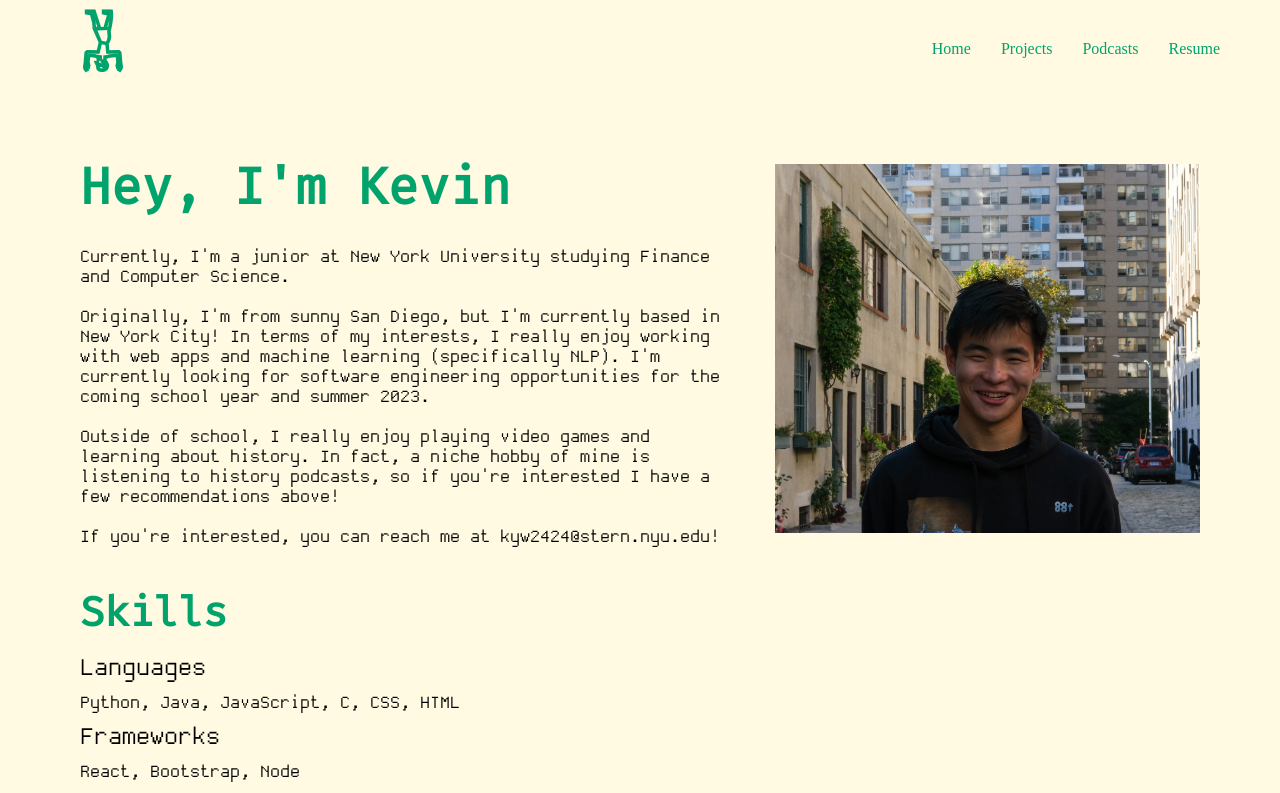
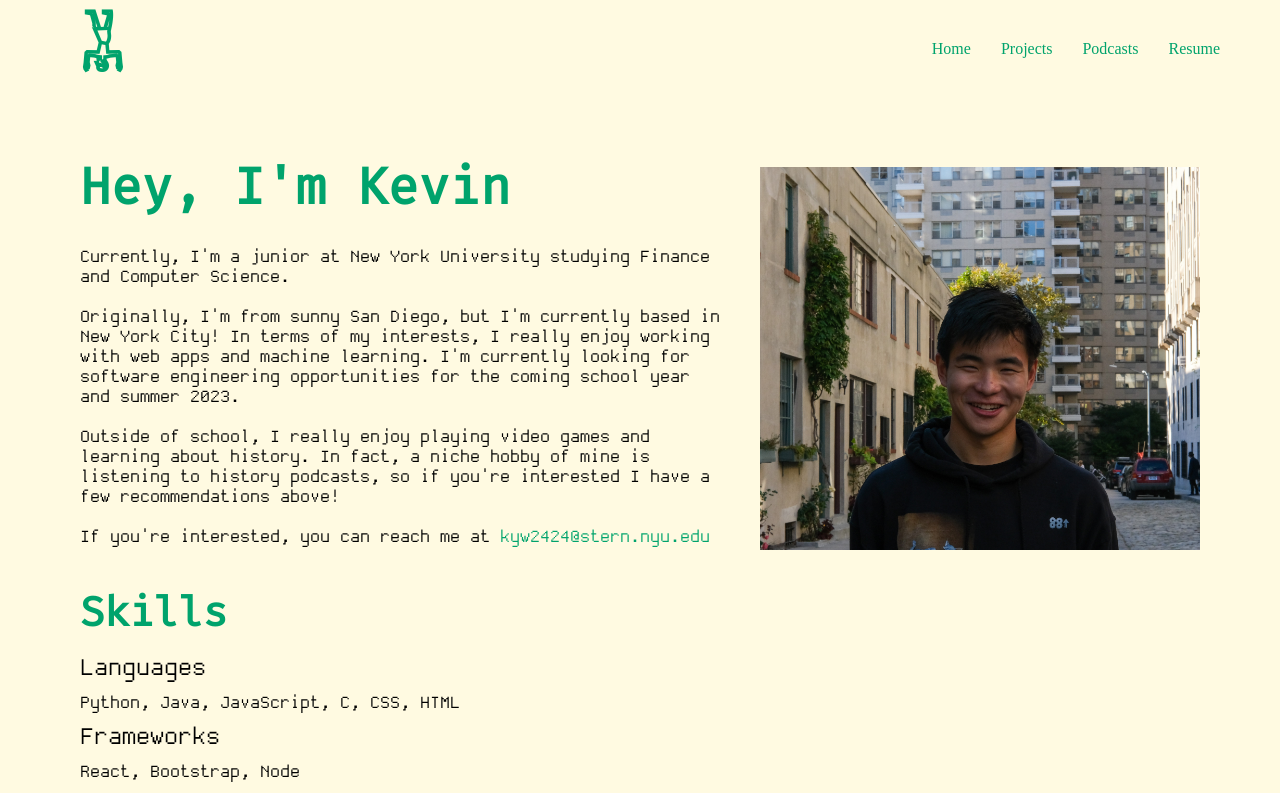
Before and after one commit to kwang2424/kwang2424.github.io, a React (Create React App) app: page / in a window 1280 px wide. Shown: the top 793 px of the page. Built offline with nearby package versions, Linux system fonts and the light colour scheme.

Commit message:
added small details

```diff
--- a/src/components/Footer/index.js
+++ b/src/components/Footer/index.js
@@ -7,13 +7,13 @@ const Footer = () => {
     return (
         <div className="footer-container">
             <div className="footer-footer">
-                <a href="mailto:kyw2424@nyu.edu">
-                    <img src={email} alt="mail" />
+                <a href="mailto:kyw2424@stern.nyu.edu">
+                    <img src={email} alt="mail"  />
                 </a>
-                <a href="https://github.com/Kevy729">
+                <a href="https://github.com/Kevy729" target="_blank" rel="noopener noreferrer">
                     <img src={github} alt="github" />
                 </a>
-                <a href="https://www.linkedin.com/in/kevin-wang-17984b16b/">
+                <a href="https://www.linkedin.com/in/kevin-wang-17984b16b/" rel="noopener noreferrer" target="_blank">
                     <img src={linkedin} alt="linkedin" />
                 </a>
             </div>
--- a/src/components/Home/index.js
+++ b/src/components/Home/index.js
@@ -12,7 +12,7 @@ const Home = () => {
                 </p>
                 <p>
                     Originally, I'm from sunny San Diego, but I'm currently based in New York City!
-                    In terms of my interests, I really enjoy working with web apps and machine learning (specifically NLP).
+                    In terms of my interests, I really enjoy working with web apps and machine learning.
                     I'm currently looking for software engineering opportunities for the coming school year and summer 2023.
                 </p>
                 <p>
@@ -21,12 +21,12 @@ const Home = () => {
                     I have a few recommendations above!
                 </p>
                 <p>
-                    If you're interested, you can reach me at kyw2424@stern.nyu.edu!
+                    If you're interested, you can reach me at <a href="mailto:kyw2424@stern.nyu.edu!">kyw2424@stern.nyu.edu</a>
                 </p>
             </div>
             <img className="my-pic" src={profile} alt="profile" />
         </div>
-        <div class="skills">
+        <div className="skills">
             <h1>Skills</h1>
             <div className='skill-title'>Languages</div>
             <div className='skills-list'>
--- a/src/components/Home/index.scss
+++ b/src/components/Home/index.scss
@@ -16,13 +16,20 @@ h1 {
     margin-left: 80px;
     width: 50%;
     font-size: 20px;
+    a {
+        color: #00A36C;
+        text-decoration: none;
+    }
 }
 
 .my-pic {
+    margin-top: 20px;
     display: flex;
     margin-right: 80px;
-    max-height: 450px;
-    max-width: 425px;
+    max-height: 55vh;
+    height: auto;
+    max-width: 55vh;
+    width: auto;
     // align-items: center;
     object-fit: contain;
 }
--- a/src/components/Navigation/index.scss
+++ b/src/components/Navigation/index.scss
@@ -5,7 +5,6 @@
     height: 40px;
     width: 100%;
     margin-top: 40px;
-    // margin-right: 20px;
     display: flex;
     justify-content: space-between;
 
--- a/src/components/Podcasts/index.js
+++ b/src/components/Podcasts/index.js
@@ -5,7 +5,9 @@ const Podcasts = () => {
     return (
         <div className="body-pod">
             <div className="top">
+
                 <div className="intro">
+                <h1>Podcasts</h1>
                 I’ve been interested in history ever since high school, but I struggled with how to further pursue my interests.
                 After searching around, I figured that podcasts suited me the best! If you are interested in my recommendations,
                 here are some of my favorites:
--- a/src/components/Podcasts/index.scss
+++ b/src/components/Podcasts/index.scss
@@ -12,7 +12,11 @@
         }
 
         .intro {
-            margin-top: 100px;
+            h1 {
+                margin-top: 0;
+                font-size: 30px;
+            }
+            margin-top: 80px;
             width: 50%;
             font-family: 'Dina';
             font-size: 18px;
--- a/src/components/Projects/Project/index.scss
+++ b/src/components/Projects/Project/index.scss
@@ -1,15 +1,17 @@
 .project-container {
     display: flex;
-    margin: 0 80px;
+    margin: 0 10%;
     justify-content: space-between;
     img {
-        max-height: 400px;
-        max-width: 400px;
+        max-height: 60vh;
+        max-width: 30vw;
         border: 3px solid #000;
         border-radius: 30px;
     }
 
     .project-desc {
+        margin-top: auto;
+            margin-bottom: auto;
         width: 55%;
 
         .project-title {
@@ -21,6 +23,7 @@
         .project-text {
             font-family: 'Dina';
             font-size: 18px;
+
         }
     }
 }
--- a/src/components/Projects/index.js
+++ b/src/components/Projects/index.js
@@ -9,6 +9,7 @@ const Projects = () => {
             <div className="projects-intro">
                 <img src={pixel} alt="pixel art" />
                 <div className="intro-text">
+                    <h1>Projects</h1>
                     <p>
                         In my classes, I have mostly
                         been learning theory that's helped me build a foundation.
--- a/src/components/Projects/index.scss
+++ b/src/components/Projects/index.scss
@@ -1,9 +1,13 @@
 .projects-container {
     .projects-intro {
         display: flex;
-        margin: 80px 80px;
+        margin: 0 80px;
+        margin-top: 40px;
         justify-content: space-between;
-
+        margin-bottom: 80px;
+        h1 {
+            font-size: 35px;
+        }
         img {
             max-width: 20vw;
             max-height: 20vw;
```
